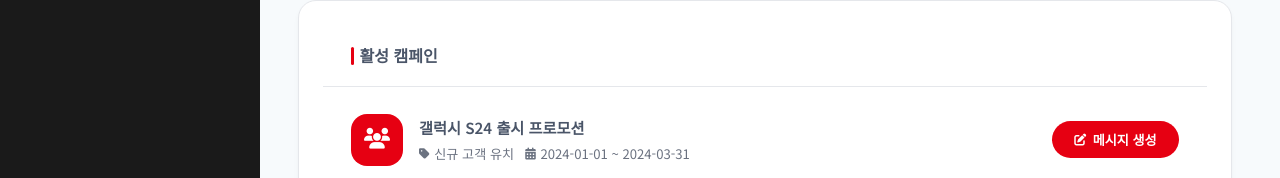
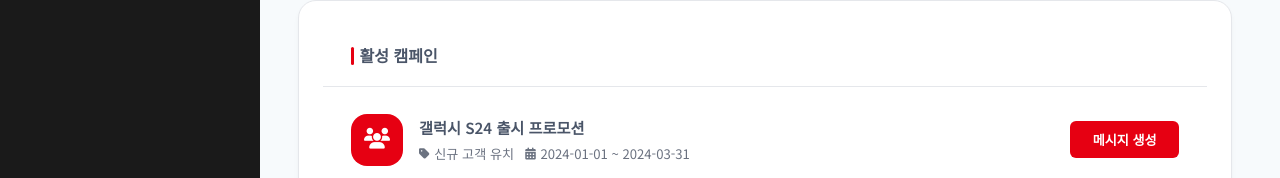
Before and after one commit to KTCS-MIXOLOGY/AI_MARKETING_MSG_FE, a React (Create React App) app: page /dashboard in a window 1280 px wide. Shown: the part 622-800 px from the top of the page. Built offline with nearby package versions, Linux system fonts and the light colour scheme; sample sign-in values are in the browser's storage; a web font is replaced by a local one.

Commit message:
feat: 메시지 생성 버튼 디자인 수정

```diff
--- a/src/pages/UserDashboard.js
+++ b/src/pages/UserDashboard.js
@@ -211,7 +211,7 @@
 
 const CampaignButton = styled.button`
   padding: 0.55rem 1.4rem;
-  border-radius: 9999px;
+  border-radius: 6px;
   border: none;
   background: #e60012;
   color: #ffffff;
@@ -377,7 +377,6 @@
                 <CampaignButton
                   onClick={() => handleNavigate("/message/segment")}
                 >
-                  <i className="fas fa-edit" />
                   메시지 생성
                 </CampaignButton>
               </CampaignItem>
```
